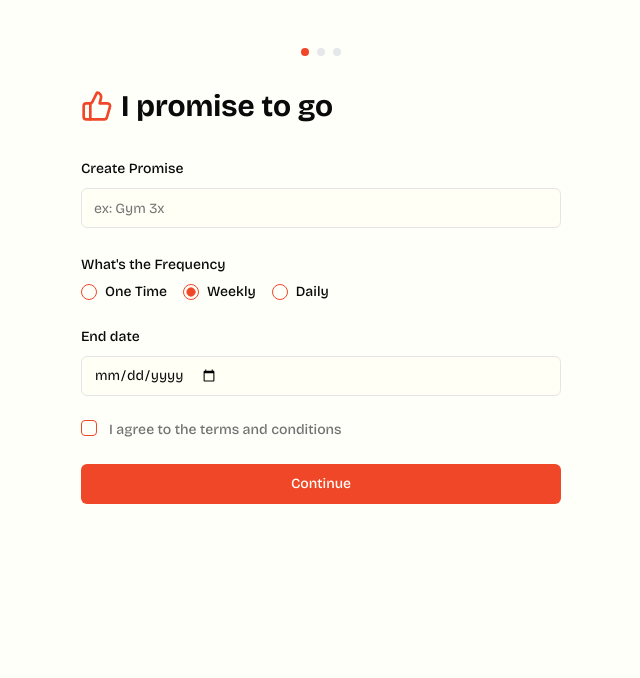
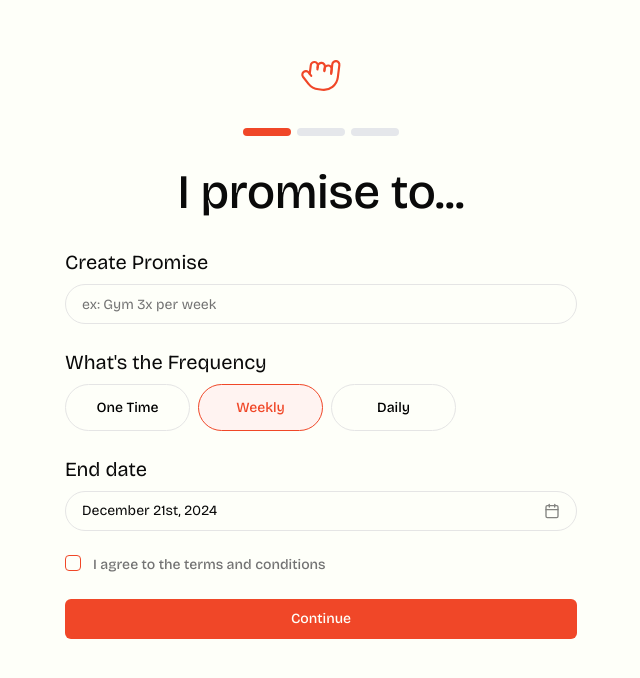
Before and after one commit to johnabhishektg/prmise, a Next.js app: page /create in a window 1280 px wide. Shown: the top 678 px of the page, without its empty margins (319-959 px from the left). Built offline with nearby package versions, Linux system fonts and the light colour scheme.

Commit message:
dec 24th

```diff
--- a/app/create/page.tsx
+++ b/app/create/page.tsx
@@ -4,6 +4,7 @@ import { useState } from "react";
 import { CreatePromise } from "@/components/create-promise";
 import { AddCharity } from "@/components/add-charity";
 import type { PromiseFormValues, CharityFormValues } from "../../lib/schemas";
+import { Icons } from "@/components/icons";
 
 export default function CreatePage() {
   const [step, setStep] = useState(1);
@@ -12,7 +13,7 @@ export default function CreatePage() {
   >({
     promise: "",
     frequency: "weekly",
-    endDate: "",
+    endDate: new Date(),
     agreedToTerms: false,
     charity: "",
     amount: 100,
@@ -23,20 +24,24 @@ export default function CreatePage() {
   };
 
   return (
-    <div className="min-h-screen bg-off-white py-12">
-      <div className="container max-w-lg mx-auto px-4">
+    <div className="md:min-h-screen bg-off-white py-12">
+      <div className="">
+        <div className="flex items-center justify-center">
+          <Icons.navLogo className=" w-12 h-12" />
+        </div>
         {/* Progress Dots */}
-        <div className="flex justify-center gap-2 mb-8">
+        <div className="flex justify-center gap-1.5 my-8">
           {[1, 2, 3].map((dot) => (
             <div
               key={dot}
-              className={`h-2 w-2 rounded-full ${
+              className={`h-2 w-12 rounded ${
                 dot <= step ? "bg-primary" : "bg-gray-200"
               }`}
             />
           ))}
         </div>
 
+        <div className=" px-4">
           {step === 1 && (
             <CreatePromise
               formData={formData}
@@ -52,6 +57,14 @@ export default function CreatePage() {
               onNext={() => setStep(3)}
             />
           )}
+          {step === 3 && (
+            <AddCharity
+              formData={formData}
+              updateFormData={updateFormData}
+              onNext={() => setStep(4)}
+            />
+          )}
+        </div>
       </div>
     </div>
   );
--- a/components/create-promise.tsx
+++ b/components/create-promise.tsx
@@ -1,13 +1,7 @@
 "use client";
 
-import { useForm } from "react-hook-form";
-import { zodResolver } from "@hookform/resolvers/zod";
 import { Button } from "@/components/ui/button";
-import { Input } from "@/components/ui/input";
-import { Label } from "@/components/ui/label";
-import { RadioGroup, RadioGroupItem } from "@/components/ui/radio-group";
 import { Checkbox } from "@/components/ui/checkbox";
-import { ThumbsUp } from "lucide-react";
 import {
   Form,
   FormControl,
@@ -16,13 +10,27 @@ import {
   FormLabel,
   FormMessage,
 } from "@/components/ui/form";
+import { Input } from "@/components/ui/input";
 import { promiseFormSchema, type PromiseFormValues } from "@/lib/schemas";
+import { zodResolver } from "@hookform/resolvers/zod";
+import { CalendarIcon } from "lucide-react";
+import { useForm } from "react-hook-form";
+import { Calendar } from "./ui/calendar";
+import { Popover, PopoverContent, PopoverTrigger } from "./ui/popover";
+import { cn } from "@/lib/utils";
+import { format } from "date-fns";
 
 interface CreatePromiseProps {
   formData: Partial<PromiseFormValues>;
   updateFormData: (data: Partial<PromiseFormValues>) => void;
   onNext: () => void;
 }
+
+const frequencyOptions = [
+  { value: "one-time", label: "One Time" },
+  { value: "weekly", label: "Weekly" },
+  { value: "daily", label: "Daily" },
+];
 
 export function CreatePromise({
   formData,
@@ -34,7 +42,7 @@ export function CreatePromise({
     defaultValues: {
       promise: formData.promise || "",
       frequency: formData.frequency || "weekly",
-      endDate: formData.endDate || "",
+      endDate: formData.endDate ? new Date(formData.endDate) : undefined,
       agreedToTerms: formData.agreedToTerms || false,
     },
   });
@@ -45,11 +53,10 @@ export function CreatePromise({
   };
 
   return (
-    <div className="space-y-8">
-      <div className="flex items-center gap-2">
-        <ThumbsUp className="h-8 w-8 text-primary" />
-        <h1 className="text-2xl md:text-3xl font-bold font-primary">
-          I promise to go
+    <div className="space-y-8 max-w-xl container mx-auto">
+      <div className="flex items-center justify-center gap-2">
+        <h1 className="text-2xl md:text-5xl font-medium font-primary">
+          I promise to...
         </h1>
       </div>
 
@@ -60,11 +67,13 @@ export function CreatePromise({
             name="promise"
             render={({ field }) => (
               <FormItem>
-                <FormLabel className="font-primary">Create Promise</FormLabel>
+                <FormLabel className="font-primary font-normal text-xl">
+                  Create Promise
+                </FormLabel>
                 <FormControl>
                   <Input
-                    placeholder="ex: Gym 3x"
-                    className="font-primary"
+                    placeholder="ex: Gym 3x per week"
+                    className="font-primary rounded-full px-4 bg-off-white"
                     {...field}
                   />
                 </FormControl>
@@ -78,34 +87,28 @@ export function CreatePromise({
             name="frequency"
             render={({ field }) => (
               <FormItem className="space-y-2">
-                <FormLabel className="font-primary">
+                <FormLabel className="font-primary font-normal text-xl">
                   What&apos;s the Frequency
                 </FormLabel>
                 <FormControl>
-                  <RadioGroup
-                    onValueChange={field.onChange}
-                    defaultValue={field.value}
-                    className="flex gap-4"
-                  >
-                    <div className="flex items-center space-x-2">
-                      <RadioGroupItem value="one-time" id="one-time" />
-                      <Label htmlFor="one-time" className="font-primary">
-                        One Time
-                      </Label>
-                    </div>
-                    <div className="flex items-center space-x-2">
-                      <RadioGroupItem value="weekly" id="weekly" />
-                      <Label htmlFor="weekly" className="font-primary">
-                        Weekly
-                      </Label>
-                    </div>
-                    <div className="flex items-center space-x-2">
-                      <RadioGroupItem value="daily" id="daily" />
-                      <Label htmlFor="daily" className="font-primary">
-                        Daily
-                      </Label>
-                    </div>
-                  </RadioGroup>
+                  <div className="flex gap-2">
+                    {frequencyOptions.map((option) => (
+                      <Button
+                        key={option.value}
+                        type="button"
+                        variant="outline"
+                        size="sm"
+                        className={`rounded-full w-[125px] h-[47px] font-primary transition-colors ${
+                          field.value === option.value
+                            ? "border-primary bg-[#FFF3F1] text-primary hover:text-primary"
+                            : "bg-off-white text-[#000] hover:bg-[#FFF3F1]"
+                        }`}
+                        onClick={() => field.onChange(option.value)}
+                      >
+                        {option.label}
+                      </Button>
+                    ))}
+                  </div>
                 </FormControl>
                 <FormMessage />
               </FormItem>
@@ -116,11 +119,41 @@ export function CreatePromise({
             control={form.control}
             name="endDate"
             render={({ field }) => (
-              <FormItem>
-                <FormLabel className="font-primary">End date</FormLabel>
-                <FormControl>
-                  <Input type="date" className="font-primary" {...field} />
-                </FormControl>
+              <FormItem className="flex flex-col">
+                <FormLabel className="font-primary font-normal text-xl">
+                  End date
+                </FormLabel>
+                <Popover>
+                  <PopoverTrigger asChild>
+                    <FormControl>
+                      <Button
+                        variant={"outline"}
+                        className={cn(
+                          "w-full pl-3 px-4 text-left font-normal font-primary rounded-full bg-off-white",
+                          !field.value && "text-muted-foreground"
+                        )}
+                      >
+                        {field.value ? (
+                          format(field.value, "PPP")
+                        ) : (
+                          <span>Pick a date</span>
+                        )}
+                        <CalendarIcon className="ml-auto h-4 w-4 opacity-50" />
+                      </Button>
+                    </FormControl>
+                  </PopoverTrigger>
+                  <PopoverContent className="w-auto p-0" align="start">
+                    <Calendar
+                      mode="single"
+                      selected={field.value}
+                      onSelect={field.onChange}
+                      disabled={(date) =>
+                        date < new Date() || date < new Date("1900-01-01")
+                      }
+                      initialFocus
+                    />
+                  </PopoverContent>
+                </Popover>
                 <FormMessage />
               </FormItem>
             )}
--- a/components/icons.tsx
+++ b/components/icons.tsx
@@ -1,4 +1,4 @@
-import {} from "lucide-react";
+import { BookHeart, Dog, Ribbon } from "lucide-react";
 
 import { LucideProps, Twitter, Instagram, Linkedin } from "lucide-react";
 
@@ -6,6 +6,9 @@ export const Icons = {
   twitter: Twitter,
   instagram: Instagram,
   linkedin: Linkedin,
+  bookHeart: BookHeart,
+  dog: Dog,
+  ribbon: Ribbon,
 
   navLogo: (props: LucideProps) => (
     <svg
--- a/components/mission.tsx
+++ b/components/mission.tsx
@@ -1,6 +1,7 @@
 import { Button } from "@/components/ui/button";
 import Image from "next/image";
 import foundersImg from "../public/images/founders.png";
+import Link from "next/link";
 
 export function Mission() {
   return (
@@ -55,12 +56,14 @@ export function Mission() {
           </div>
         </div>
         <div className="text-center flex items-center justify-center">
+          <Link href="/create">
             <Button
               size="lg"
               className=" bg-primary text-off-white hover:bg-primary/90"
             >
               Make Your Promise
             </Button>
+          </Link>
         </div>
       </div>
     </section>
--- /dev/null
+++ b/components/ui/calendar.tsx
@@ -0,0 +1,70 @@
+"use client"
+
+import * as React from "react"
+import { ChevronLeft, ChevronRight } from "lucide-react"
+import { DayPicker } from "react-day-picker"
+
+import { cn } from "@/lib/utils"
+import { buttonVariants } from "@/components/ui/button"
+
+export type CalendarProps = React.ComponentProps<typeof DayPicker>
+
+function Calendar({
+  className,
+  classNames,
+  showOutsideDays = true,
+  ...props
+}: CalendarProps) {
+  return (
+    <DayPicker
+      showOutsideDays={showOutsideDays}
+      className={cn("p-3", className)}
+      classNames={{
+        months: "flex flex-col sm:flex-row space-y-4 sm:space-x-4 sm:space-y-0",
+        month: "space-y-4",
+        caption: "flex justify-center pt-1 relative items-center",
+        caption_label: "text-sm font-medium",
+        nav: "space-x-1 flex items-center",
+        nav_button: cn(
+          buttonVariants({ variant: "outline" }),
+          "h-7 w-7 bg-transparent p-0 opacity-50 hover:opacity-100"
+        ),
+        nav_button_previous: "absolute left-1",
+        nav_button_next: "absolute right-1",
+        table: "w-full border-collapse space-y-1",
+        head_row: "flex",
+        head_cell:
+          "text-muted-foreground rounded-md w-9 font-normal text-[0.8rem]",
+        row: "flex w-full mt-2",
+        cell: "h-9 w-9 text-center text-sm p-0 relative [&:has([aria-selected].day-range-end)]:rounded-r-md [&:has([aria-selected].day-outside)]:bg-accent/50 [&:has([aria-selected])]:bg-accent first:[&:has([aria-selected])]:rounded-l-md last:[&:has([aria-selected])]:rounded-r-md focus-within:relative focus-within:z-20",
+        day: cn(
+          buttonVariants({ variant: "ghost" }),
+          "h-9 w-9 p-0 font-normal aria-selected:opacity-100"
+        ),
+        day_range_end: "day-range-end",
+        day_selected:
+          "bg-primary text-primary-foreground hover:bg-primary hover:text-primary-foreground focus:bg-primary focus:text-primary-foreground",
+        day_today: "bg-accent text-accent-foreground",
+        day_outside:
+          "day-outside text-muted-foreground aria-selected:bg-accent/50 aria-selected:text-muted-foreground",
+        day_disabled: "text-muted-foreground opacity-50",
+        day_range_middle:
+          "aria-selected:bg-accent aria-selected:text-accent-foreground",
+        day_hidden: "invisible",
+        ...classNames,
+      }}
+      components={{
+        IconLeft: ({ className, ...props }) => (
+          <ChevronLeft className={cn("h-4 w-4", className)} {...props} />
+        ),
+        IconRight: ({ className, ...props }) => (
+          <ChevronRight className={cn("h-4 w-4", className)} {...props} />
+        ),
+      }}
+      {...props}
+    />
+  )
+}
+Calendar.displayName = "Calendar"
+
+export { Calendar }
--- /dev/null
+++ b/components/ui/popover.tsx
@@ -0,0 +1,31 @@
+"use client"
+
+import * as React from "react"
+import * as PopoverPrimitive from "@radix-ui/react-popover"
+
+import { cn } from "@/lib/utils"
+
+const Popover = PopoverPrimitive.Root
+
+const PopoverTrigger = PopoverPrimitive.Trigger
+
+const PopoverContent = React.forwardRef<
+  React.ElementRef<typeof PopoverPrimitive.Content>,
+  React.ComponentPropsWithoutRef<typeof PopoverPrimitive.Content>
+>(({ className, align = "center", sideOffset = 4, ...props }, ref) => (
+  <PopoverPrimitive.Portal>
+    <PopoverPrimitive.Content
+      ref={ref}
+      align={align}
+      sideOffset={sideOffset}
+      className={cn(
+        "z-50 w-72 rounded-md border bg-popover p-4 text-popover-foreground shadow-md outline-none data-[state=open]:animate-in data-[state=closed]:animate-out data-[state=closed]:fade-out-0 data-[state=open]:fade-in-0 data-[state=closed]:zoom-out-95 data-[state=open]:zoom-in-95 data-[side=bottom]:slide-in-from-top-2 data-[side=left]:slide-in-from-right-2 data-[side=right]:slide-in-from-left-2 data-[side=top]:slide-in-from-bottom-2",
+        className
+      )}
+      {...props}
+    />
+  </PopoverPrimitive.Portal>
+))
+PopoverContent.displayName = PopoverPrimitive.Content.displayName
+
+export { Popover, PopoverTrigger, PopoverContent }
--- a/components/why-prmise.tsx
+++ b/components/why-prmise.tsx
@@ -1,6 +1,5 @@
 "use client";
 
-import { Check } from "lucide-react";
 import Image from "next/image";
 import wpbg from "../public/images/wpbg.png";
 import failTask from "../public/images/failtask.png";
@@ -9,7 +8,7 @@ import { Icons } from "./icons";
 
 export function WhyPrmise() {
   return (
-    <section className="relative md:h-screen pb-12 md:pb-0 flex items-center justify-center md:bg-secondary bg-primary">
+    <section className="relative md:h-screen pb-12 md:pb-0 flex items-center justify-center md:bg-off-white bg-primary">
       <Image
         src={wpbg}
         alt={""}
--- a/lib/schemas.ts
+++ b/lib/schemas.ts
@@ -5,7 +5,9 @@ export const promiseFormSchema = z.object({
   frequency: z.enum(["one-time", "weekly", "daily"], {
     required_error: "Please select a frequency",
   }),
-  endDate: z.string().min(1, "Please select an end date"),
+  endDate: z.date({
+    required_error: "Please select an end date",
+  }),
   agreedToTerms: z.boolean().refine((val) => val === true, {
     message: "You must agree to the terms and conditions",
   }),
--- a/package.json
+++ b/package.json
@@ -13,13 +13,16 @@
     "@radix-ui/react-accordion": "^1.2.2",
     "@radix-ui/react-checkbox": "^1.1.3",
     "@radix-ui/react-label": "^2.1.1",
+    "@radix-ui/react-popover": "^1.1.4",
     "@radix-ui/react-radio-group": "^1.2.2",
     "@radix-ui/react-slot": "^1.1.1",
     "class-variance-authority": "^0.7.1",
     "clsx": "^2.1.1",
+    "date-fns": "^3.6.0",
     "lucide-react": "^0.469.0",
     "next": "14.2.16",
     "react": "^18",
+    "react-day-picker": "^8.10.1",
     "react-dom": "^18",
     "react-hook-form": "^7.54.2",
     "tailwind-merge": "^2.5.5",
```
Also changed, not shown: components/add-charity.tsx (+56 -50 lines), components/hero.tsx (+26 -12 lines), components/promise.tsx (deleted, +0 -26 lines), 1 other file (tests, documents, lock files or other folders). Lines whose indentation alone changed are shown as unchanged.
